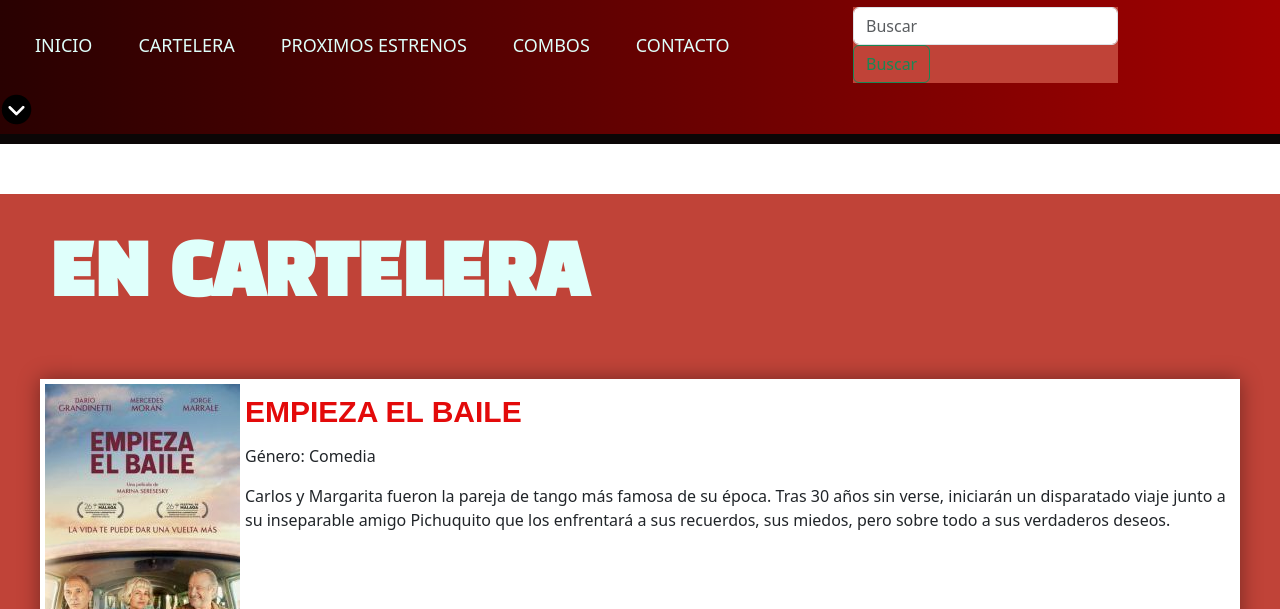
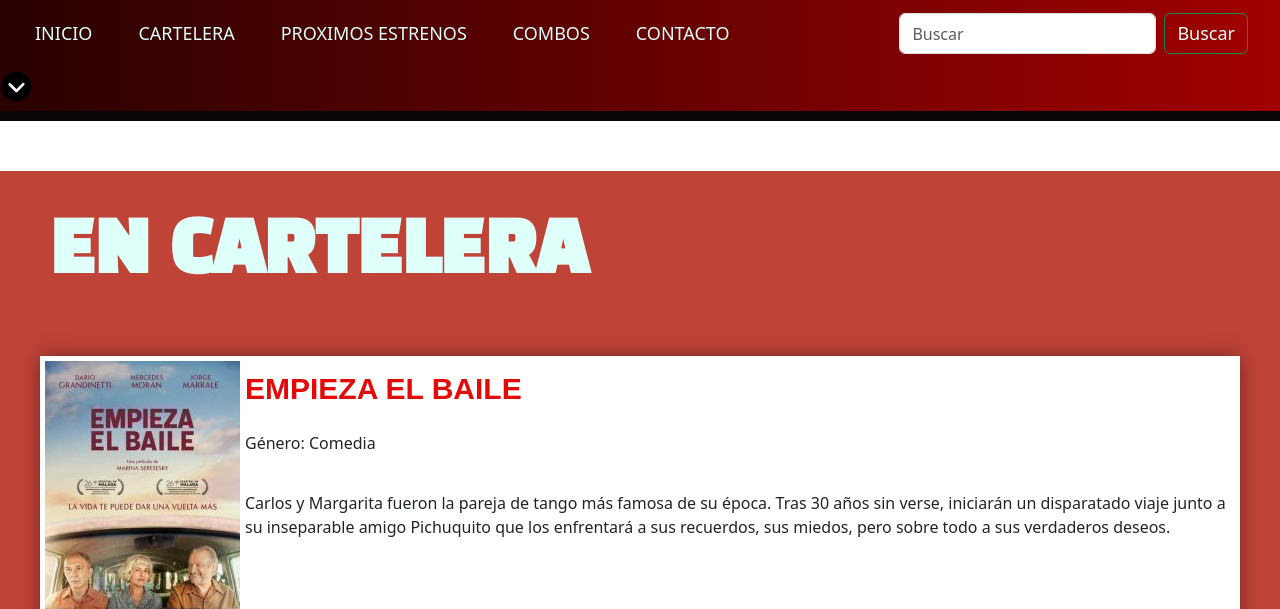
Before and after one commit to BrunoPanozzo/DW-PreEntrega2-PANOZZO, a plain HTML site: page pages/cartelera.html in a window 1280 px wide. Shown: the part 191-800 px from the top of the page. Drawn offline with nearby package versions, Linux system fonts and the light colour scheme; a web font is replaced by a local one.

Commit message:
cambios en el CSS file para mejorar el responsive en algunas pages

```diff
--- a/css/style.css
+++ b/css/style.css
@@ -58,8 +58,14 @@ font-family: 'Pacifico', cursive; */
     font-weight: bold;
 }
 
-.form-boton-buscar {
-    margin-right: 150px;
+.boton-buscar {
+    margin-right: 20px;
+    color: var(--myColor) !important;
+    font-size: 18px;
+}
+
+.boton-buscar:hover {
+    background-color: rgb(235, 210, 25);
 }
 
 /*MAIN INDEX*/
@@ -84,7 +90,6 @@ font-family: 'Pacifico', cursive; */
     text-align: left;
     font-size: 80px;
     font-family: 'Black Han Sans', sans-serif;
-    /*'Gill Sans', 'Gill Sans MT', Calibri, 'Trebuchet MS', sans-serif;*/
     font-weight: bold;
     color: var(--myColor);
     margin: 50px;
@@ -95,7 +100,6 @@ font-family: 'Pacifico', cursive; */
     text-align: left;
     font-size: 60px;
     font-family: 'Black Han Sans', sans-serif;
-    ;
     text-decoration: underline;
     color: var(--myColor);
     margin: 50px;
@@ -172,7 +176,6 @@ font-family: 'Pacifico', cursive; */
 .imgfilm {
     float: left;
     margin: 5px;
-
     background-position: center;
     background-size: cover;
     background-repeat: no-repeat;
@@ -193,6 +196,13 @@ font-family: 'Pacifico', cursive; */
     margin: 10px;
 }
 
+.genero-pelicula {
+    padding: 10px;
+}
+
+.resumen-pelicula {
+    padding: 10px;
+}
 /*MAIN PROXIMOS ESTRENOS*/
 
 .proximos-estrenos {
@@ -249,7 +259,7 @@ font-family: 'Pacifico', cursive; */
     margin: 10px;
 }
 
-form {
+.formulario-contacto {
     background-color: var(--myColorContenedor);
     font-size: 30px;
     display: flex;
@@ -327,6 +337,8 @@ section a:hover {
     font-size: 40px;
 }
 
+/* MEDIA QUERIES*/
+
 @media (min-width: 1400px) and (max-width: 1600px) {
     .titulo-importante1 {
         font-size: 70px;
@@ -374,8 +386,6 @@ section a:hover {
     .contenedor-cartelera {
         grid-template-columns: repeat(1, 1fr);
         grid-template-rows: repeat(9, 1fr);
-        width: 1200px;
-        height: auto;
         grid-template-areas:
             "film1"
             "film2"
@@ -387,6 +397,8 @@ section a:hover {
             "film8"
             "film9"
         ;
+        width: 1200px;
+        height: auto;
     }
     .contenedor-proximos-estrenos {
         grid-template-columns: repeat(1, 1fr);
@@ -427,8 +439,6 @@ section a:hover {
     .contenedor-cartelera {
         grid-template-columns: repeat(1, 1fr);
         grid-template-rows: repeat(9, 1fr);
-        width: 600px;
-        height: auto;
         grid-template-areas:
             "film1"
             "film2"
@@ -440,6 +450,8 @@ section a:hover {
             "film8"
             "film9"
         ;
+        width: 600px;
+        height: auto;
     }
     .contenedor-proximos-estrenos {
         grid-template-columns: repeat(1, 1fr);
@@ -482,8 +494,6 @@ section a:hover {
     .contenedor-cartelera {
         grid-template-columns: repeat(1, 1fr);
         grid-template-rows: repeat(9, 1fr);
-        width: 400px;
-        height: auto;
         grid-template-areas:
             "film1"
             "film2"
@@ -495,9 +505,11 @@ section a:hover {
             "film8"
             "film9"
         ;
+        width: 400px;
+        height: auto;
     }
     .contenedor-proximos-estrenos {
-        grid-template-columns: repeat(1 1fr);
+        grid-template-columns: repeat(1, 1fr);
         grid-template-rows: repeat(6, 1fr);
         grid-template-areas:
             "film1"
@@ -525,5 +537,7 @@ section a:hover {
     .imgfilm {
         max-width: 300px;
     }
-
+    .contenedor-proximos-estrenos .info-pelicula .titulo-importante4 {
+        font-size: 20px;
+    }
 }
--- a/pages/cartelera.html
+++ b/pages/cartelera.html
@@ -44,9 +44,9 @@
                             <a class="nav-link active" href="./contacto.html">CONTACTO</a>
                         </li>
                     </ul>
-                    <form class="d-flex form-boton-buscar" role="search">
-                        <input class="form-control me-2" type="search" placeholder="Buscar" aria-label="Search">
-                        <button class="btn btn-outline-success" type="submit">Buscar</button>
+                    <form class="d-flex" role="buscar">
+                        <input class="form-control me-2" type="buscar" placeholder="Buscar" aria-label="Buscar">
+                        <button class="btn btn-outline-success boton-buscar" type="submit">Buscar</button>
                     </form>
                 </div>
             </div>
@@ -122,7 +122,7 @@
                     <div class="info-pelicula">
                         <p class="nombre-pelicula titulo-importante4">SUPER MARIO BROS: LA PELÍCULA</p>
                         <p class="genero-pelicula">Género: Animación</p>
-                        <p class="resumen-pelicula"></p>
+                        <p class="resumen-pelicula">Dirigida por by Aaron Horvath y Michael Jelenic de un guion de Matthew Fogel (La gran aventura LEGO 2, Minions: Nace un villano), la película es protagonizada por Chris Pratt como Mario, Anya Taylor-Joy como la Princesa Peach, Charlie Day como Luigi, Jack Black como Bowser.</p>
                     </div>
                 </article>
                 <article class="film film9">
```
Also changed, not shown: index.html (+4 -4 lines), pages/combos.html (+3 -3 lines), pages/contacto.html (+4 -4 lines), pages/proximos-estrenos.html (+4 -4 lines).
